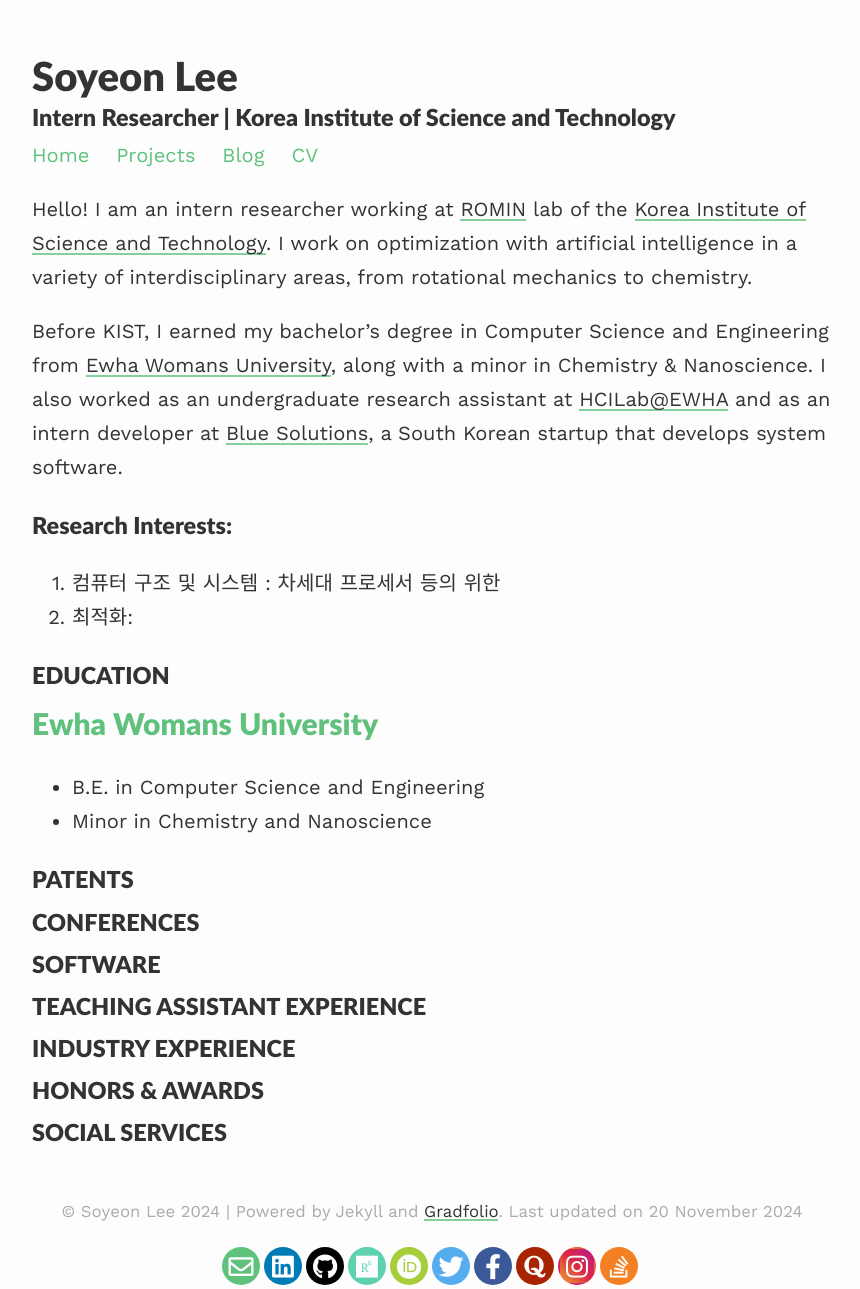
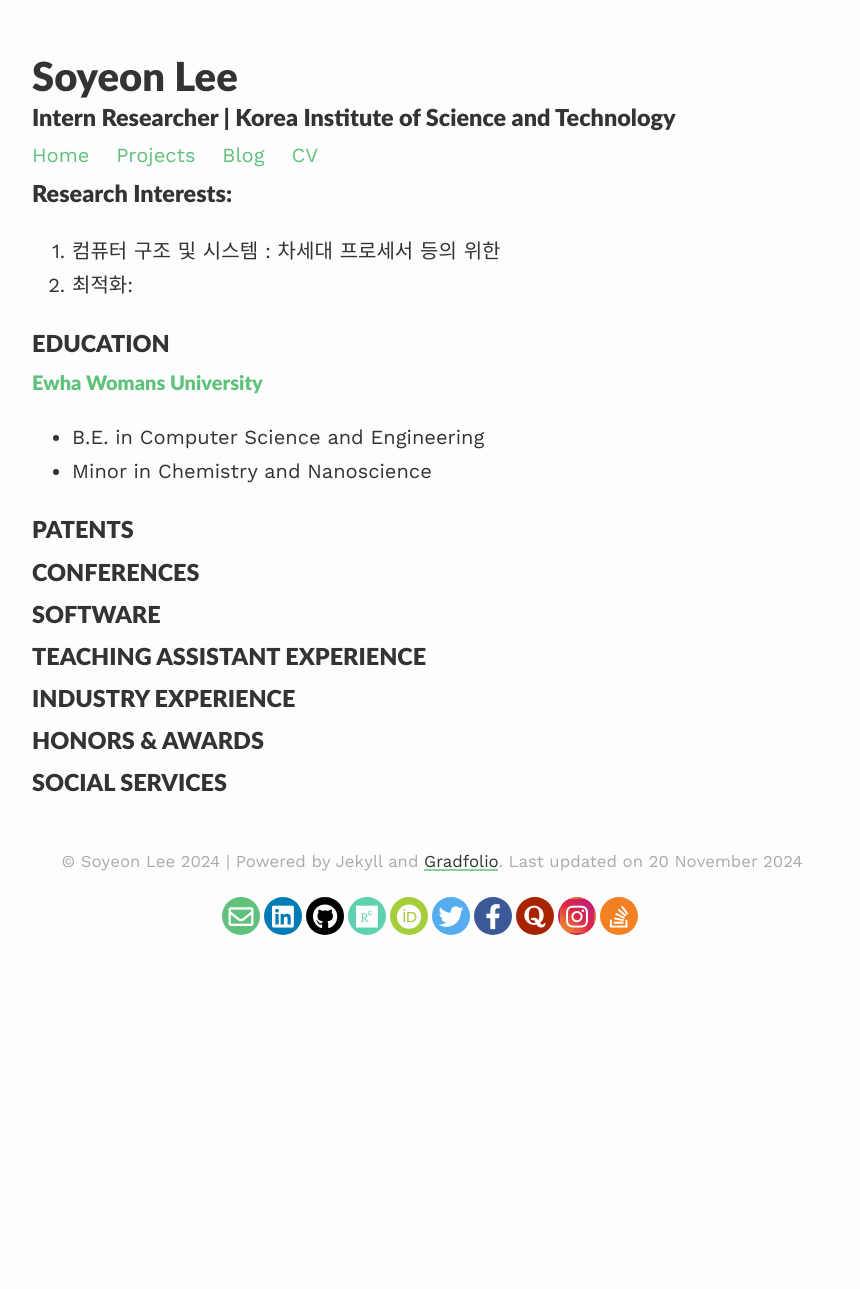
Before and after one commit to soysilver/soysilvery, a Jekyll site: the page built from cv.md, in a window 1280 px wide. Shown: the whole page, without its empty margins (208-1068 px from the left). Built offline with Jekyll 4.4.1, drawn with Linux system fonts in a browser that asks for light colours; nearby versions of some CDN libraries; after the commit the page ends 980 px from its top, so only the background shows below that.

Commit message:
Update cv.md

```diff
--- a/cv.md
+++ b/cv.md
@@ -6,17 +6,12 @@
 ---
 
 
-
-Hello! I am an intern researcher working at [ROMIN](https://romin.re.kr/){:target="_blank"} lab of the [Korea Institute of Science and Technology](https://www.kist.re.kr/eng/index.do){:target="_blank"}. I work on optimization with artificial intelligence in a variety of interdisciplinary areas, from rotational mechanics to chemistry.
-
-Before KIST, I earned my bachelor's degree in Computer Science and Engineering from [Ewha Womans University](https://www.ewha.ac.kr/ewhaen/index.do){:target="_blank"}, along with a minor in Chemistry & Nanoscience. I also worked as an undergraduate research assistant at [HCILab@EWHA](https://hcil-ewha.github.io/homepage/){:target="_blank"} and as an intern developer at [Blue Solutions](http://www.bluechain.kr/main#){:target="_blank"}, a South Korean startup that develops system software.
-
 ### Research Interests:
 1. 컴퓨터 구조 및 시스템 : 차세대 프로세서 등의  위한
 2. 최적화:
 
 ### EDUCATION
-## [Ewha Womans University](https://www.ewha.ac.kr/ewhaen/index.do)
+#### [Ewha Womans University](https://www.ewha.ac.kr/ewhaen/index.do)
  - B.E. in Computer Science and Engineering
  - Minor in Chemistry and Nanoscience
 
```
